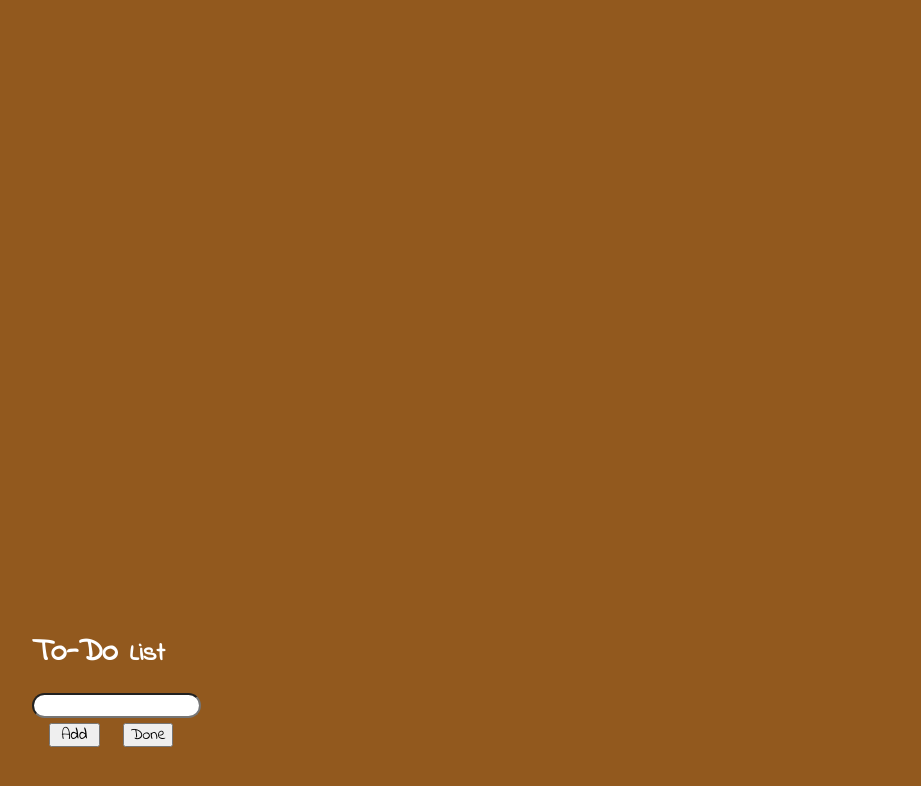
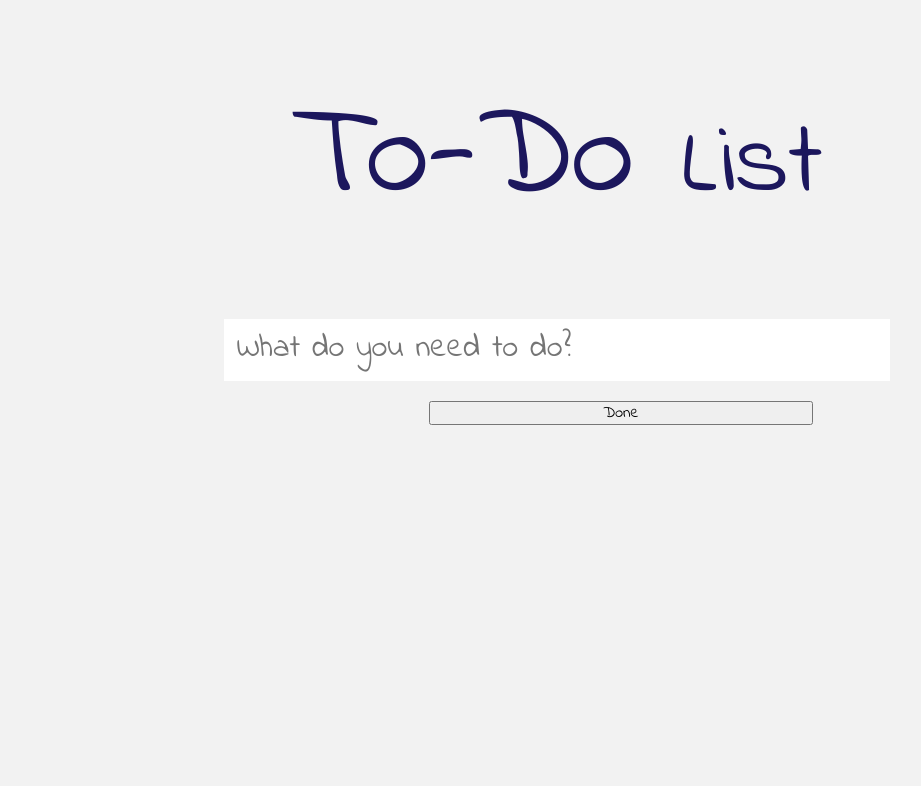
Before and after one commit to hotwing78/toDoList, a website: page index.html in a window 1280 px wide. Shown: the whole page, without its empty margins (83-1004 px from the left). Drawn offline with nearby package versions, Linux system fonts and the light colour scheme; no server answers.

Commit message:
some style changes and trying to enhance functionality

```diff
--- a/index.html
+++ b/index.html
@@ -9,16 +9,16 @@
     <link rel="stylesheet" href="styles.css" media="screen" title="no title" charset="utf-8">
   </head>
   <body>
-    <div class="form-group">
+    <div class="form-main">
       <h1>To-Do <small>List</small></h1>
-      <form role="form">
-          <input class = 'input-area' type="text" name="name" value="">
+      <form id = 'newToDo'>
+        <input type="text" class= 'input-area' id= 'createTo' placeholder = 'What do you need to do?' readonly="true" onclick="this.readOnly=false">
       </form>
-      <button type="button" class="btn btn btn-primary add">Add</button>
+      <div class = 'listItems'></div>
       <button type="button" class="btn btn btn-primary done">Done</button>
     </div>
 
-    <div class = 'listItems'></div>
+
 
     <script src="node_modules/jquery/dist/jquery.js" charset="utf-8"></script>
     <script src="node_modules/underscore/underscore.js" charset="utf-8"></script>
--- a/main.js
+++ b/main.js
@@ -20,11 +20,11 @@ var toDo = {
     events: function() {
 
         //add to do item
-        $('form').on('submit', function(event) {
+        $('#newToDo').on('submit', function(event) {
                 event.preventDefault();
-                if ($('input').val() !== '') {
+                if ($('input #createTo').val() !== '') {
                     var newToDoItem = {
-                        content: $('input').val(),
+                        content: $('input #createTo').val(),
                     };
                     toDo.createListItem(newToDoItem);
                     newToDoItem._id = '12345678';
@@ -45,7 +45,16 @@ var toDo = {
                     console.log(itemId);
                     toDo.deleteListItem(itemId);
                 }
-            }) //end delete item
+            }), //end delete item
+
+            //edit item
+            $('.form-temp').on('submit',function(){
+              event.preventDefault;
+              var itemId = $("div.listItems >.checkbox > input").parent().attr('data-id');
+              var newText = $(this).find('input').val();
+              console.log(newText);
+              toDo.editListItem(itemId,newText);
+            })
 
     }, //end of events
 
@@ -105,7 +114,17 @@ var toDo = {
         });
     }, // end deleteListItems
 
-
+    editListItem:function(itemId,data){
+      var editItem = todo.url+ '/'+itemId;
+      $ajax({
+        url:editItem,
+        data:data,
+        method:'PUT',
+        success: function(data){
+          console.log('we changed something')
+        }
+      })
+    },
     templification: function(template) {
         return _.template(template);
     },
--- a/styles.scss
+++ /dev/null
@@ -1,36 +0,0 @@
-body{
-  background-color: #92591e;
-  color: #fff;
-  font-family: 'Indie Flower', cursive;
-}
-.form-group{
-  margin-left: 9%;
-  display: inline-block;
-  position: fixed;
-  bottom: 53px;
-}
-
-.input-area{
-  border-radius: 14px;
-}
-
-button{
-  width: 20%;
-  margin-left: 20%;
-}
-.listItems{
-  margin-left: 45%;
-  margin-top: 15px;
-  text-align: justify;
-  width: 52%;
-  height: 119px;
-}
-
-//Helper Classes
-.hidden{
-  display: none;
-}
-
-.clear{
-  clear: both;
-}
--- a/templates.js
+++ b/templates.js
@@ -1,8 +1,11 @@
 var toDoTemplates = {
 
         toDoItemTemplate:
-                  `<div data-id='<%= _id %>' class="checkbox">
-                      <input type="radio" name="radioGroup" value=""> <%= content %>
-                  </div>`
+                  `<form class = 'form-temp'>
+                      <div data-id='<%= _id %>' class="checkbox">
+                        <div class="check-circle"></div>
+                        <input type="text" class='input-area' value="<%= content %>" readonly="true" onclick="this.readOnly=false">
+                      </div>
+                    </form>`
 
 }
```
Also changed, not shown: images/checkmark.png (added), styles.css.
